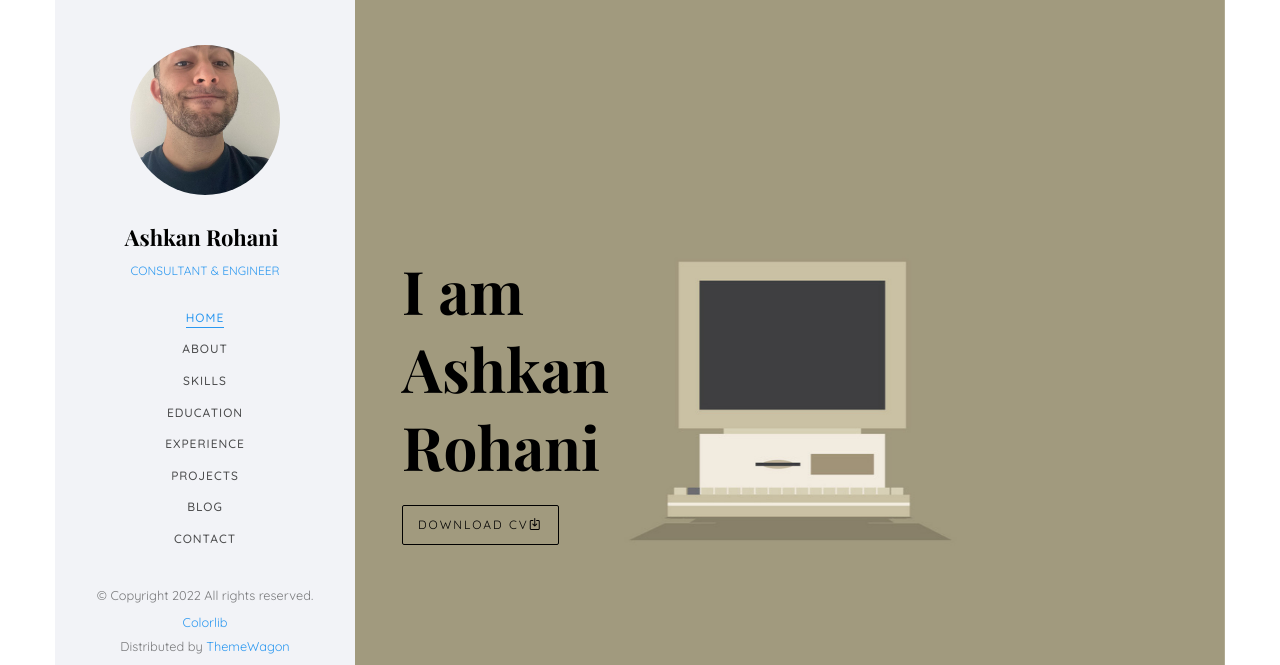
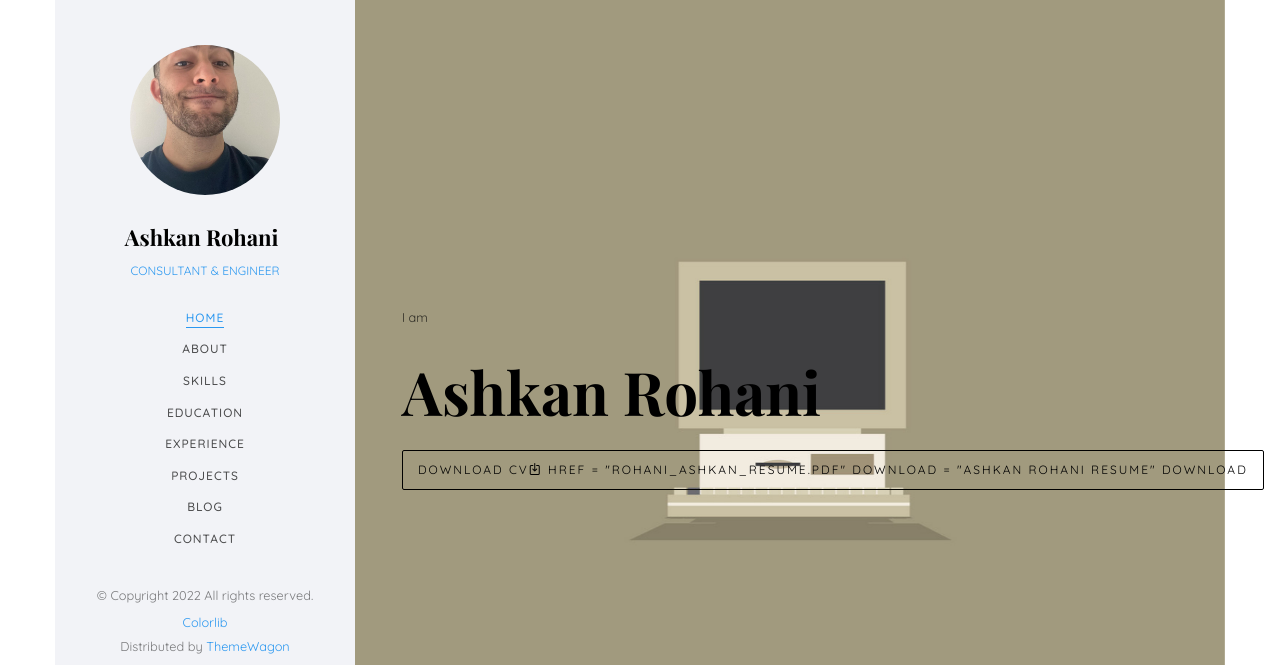
Before and after one commit to ashkanray/projectashkan.com, a plain HTML site: page index.html in a window 1280 px wide. Shown: the top 665 px of the page. Drawn offline with nearby package versions, Linux system fonts and the light colour scheme; files whose address does not match are found by name; a web font is replaced by a local one.

Commit message:
Index Changes

```diff
--- a/index.html
+++ b/index.html
@@ -99,8 +99,9 @@ Copyright <script>document.write(new Date().getFullYear());</script> All rights
 					   			<div class="col-md-6 col-md-offset-3 col-md-pull-3 col-sm-12 col-xs-12 js-fullheight slider-text">
 					   				<div class="slider-text-inner js-fullheight">
 					   					<div class="desc">
-						   					<h1>I am <br>Ashkan Rohani</h1>
-												<p><a class="btn btn-primary btn-learn">Download CV<i class="icon-download4"></i></a></p>
+						   					<p>I am </p> <br> <h1>Ashkan Rohani</h1>
+												<p><a class="btn btn-primary btn-learn">Download CV<i class="icon-download4"></i>
+												href = "Rohani_Ashkan_Resume.pdf" download = "Ashkan Rohani Resume" Download</a></p>
 											</div>
 					   				</div>
 					   			</div>
@@ -136,19 +137,19 @@ Copyright <script>document.write(new Date().getFullYear());</script> All rights
 								<div class="col-md-3 animate-box" data-animate-effect="fadeInRight">
 									<div class="services color-2">
 										<span class="icon2"><i class="icon-globe-outline"></i></span>
-										<h3>Project Management</h3>
+										<h3>Project Management<br></h3>
 									</div>
 								</div>
 								<div class="col-md-3 animate-box" data-animate-effect="fadeInTop">
 									<div class="services color-3">
 										<span class="icon2"><i class="icon-data"></i></span>
-										<h3>Software Engineering</h3>
+										<h3>Software Engineering<br></h3>
 									</div>
 								</div>
 								<div class="col-md-3 animate-box" data-animate-effect="fadeInBottom">
 									<div class="services color-4">
 										<span class="icon2"><i class="icon-phone3"></i></span>
-										<h3>Machine Learning & Analytics</h3>
+										<h3>Machine Learning & Analytics<br></h3>
 									</div>
 								</div>
 							</div>
@@ -458,6 +459,8 @@ Copyright <script>document.write(new Date().getFullYear());</script> All rights
 
 			<section class="colorlib-work" data-section="work">
 				<div class="colorlib-narrow-content">
+				<!-- <ul class="slides"> -->
+				<li style="background-image: url(coming_soon.jpg);">
 					<div class="row">
 						<div class="col-md-6 col-md-offset-3 col-md-pull-3 animate-box" data-animate-effect="fadeInLeft">
 							<span class="heading-meta">My Work</span>
@@ -568,13 +571,16 @@ Copyright <script>document.write(new Date().getFullYear());</script> All rights
 							<p><a href="#" class="btn btn-primary btn-lg btn-load-more">Load more <i class="icon-reload"></i></a></p>
 						</div>
 					</div>
+					-->
+				</li>
 				</div>
-				-->
 			</section>
 
 
 			<section class="colorlib-blog" data-section="blog">
 				<div class="colorlib-narrow-content">
+				<!-- <ul class="slides"> -->
+				<li style="background-image: url(coming_soon.jpg);">
 					<div class="row">
 						<div class="col-md-6 col-md-offset-3 col-md-pull-3 animate-box" data-animate-effect="fadeInLeft">
 							<span class="heading-meta">Read</span>
@@ -619,8 +625,10 @@ Copyright <script>document.write(new Date().getFullYear());</script> All rights
 							<p><a href="#" class="btn btn-primary btn-lg btn-load-more">Load more <i class="icon-reload"></i></a></p>
 						</div>
 					</div>
+					-->
+				</li>
 				</div>
-				-->
+
 			</section>
 
 
```
Also changed, not shown: images/coming_soon.jpg (added), 2 other files.
